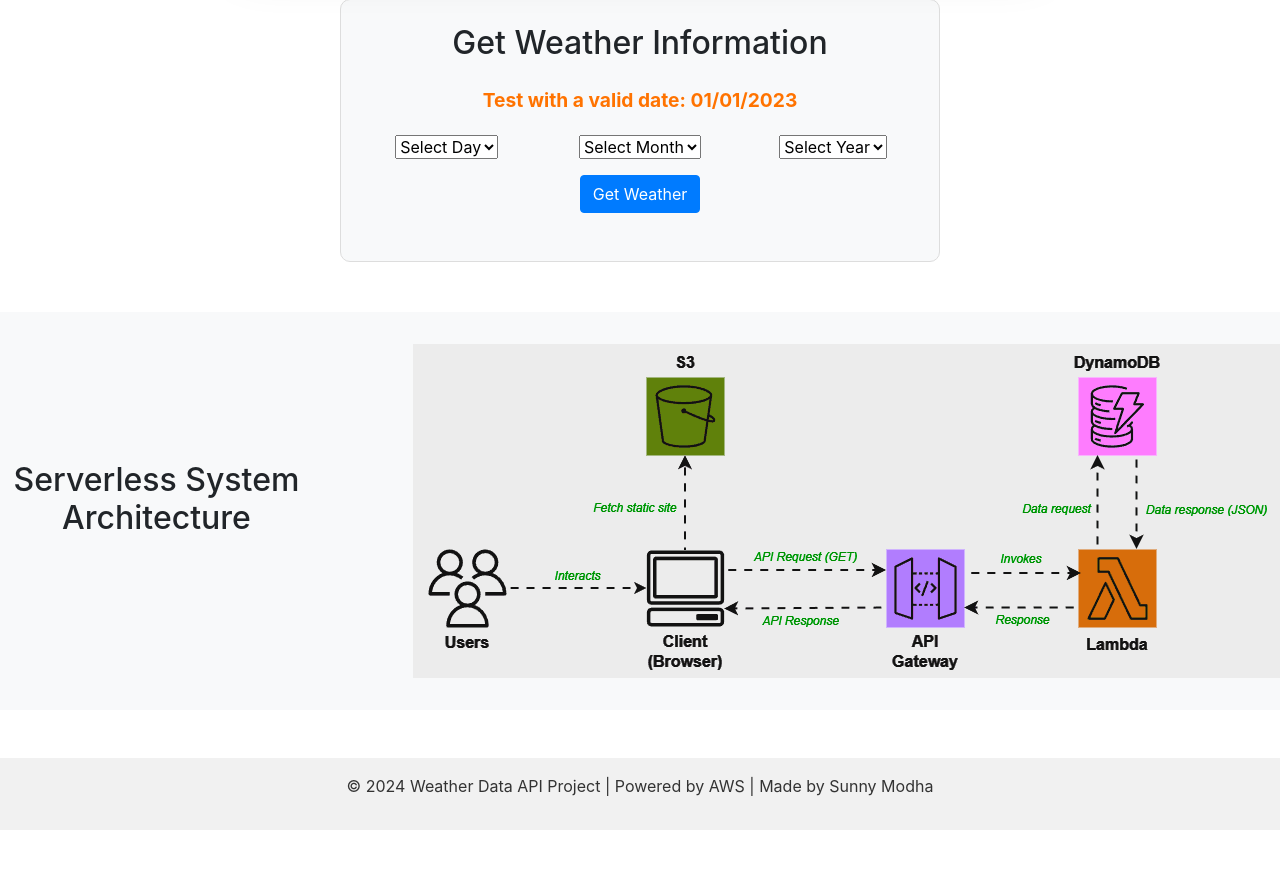
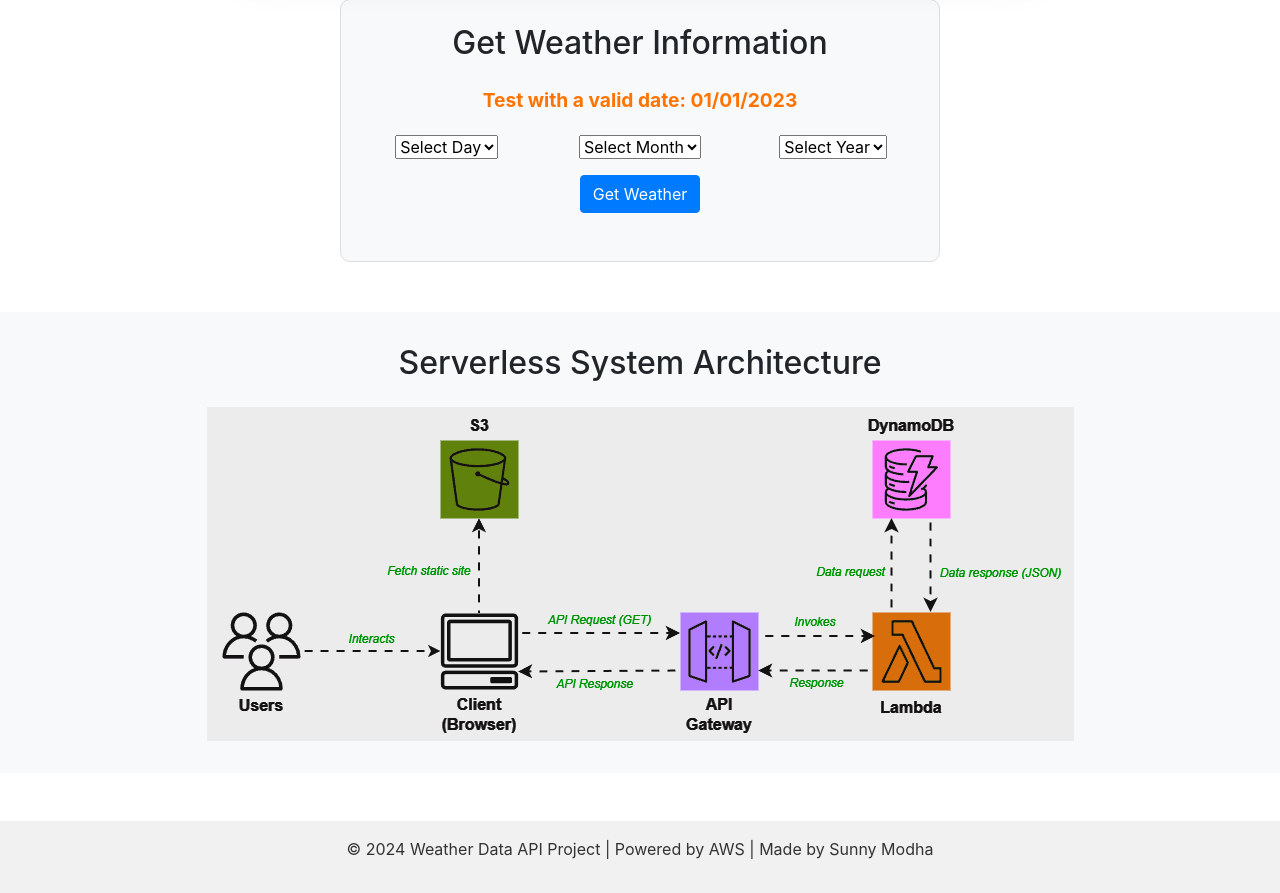
Before and after one commit to smodha26/DailyNewsEmail-APIs, a Flask app: page / in a window 1280 px wide. Shown: the part 483-1376 px from the top of the page. Before the commit the page ends 1313 px from the top, so only its background shows below. Run offline with Flask 3, Linux system fonts and the light colour scheme; some libraries are stand-ins or nearby versions.

Commit message:
vertical alignment

```diff
--- a/templates/home.html
+++ b/templates/home.html
@@ -37,6 +37,7 @@
         }
         .gif-container {
             display: flex;
+            flex-direction: column;
             justify-content: center;
             align-items: center;
             padding: 2rem 0;
@@ -50,7 +51,7 @@
             display: block;
         }
         .gif-container h2 {
-            margin-right: 100px;
+            margin: 0 0 1rem;
         }
 
     </style>
```
